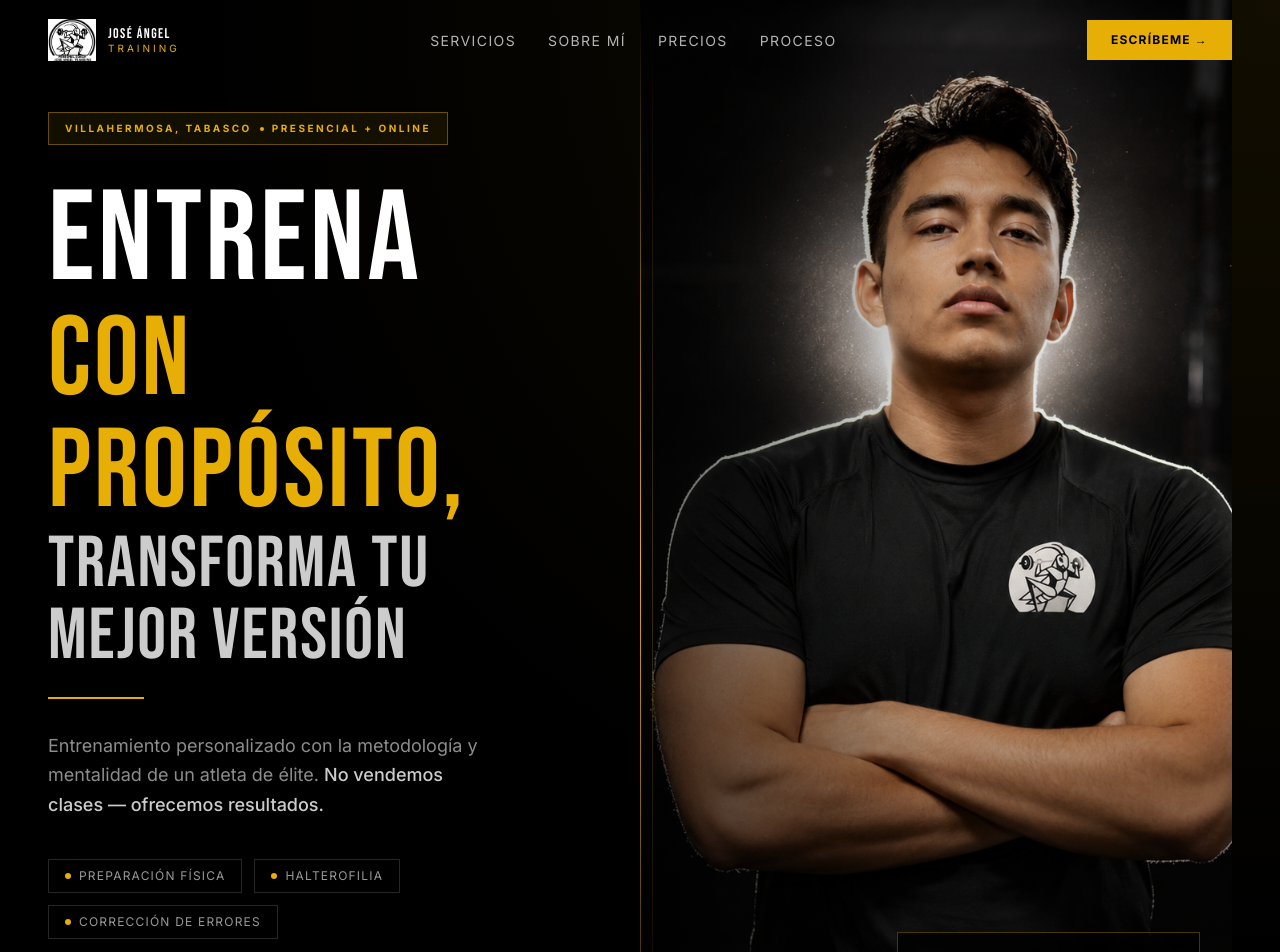
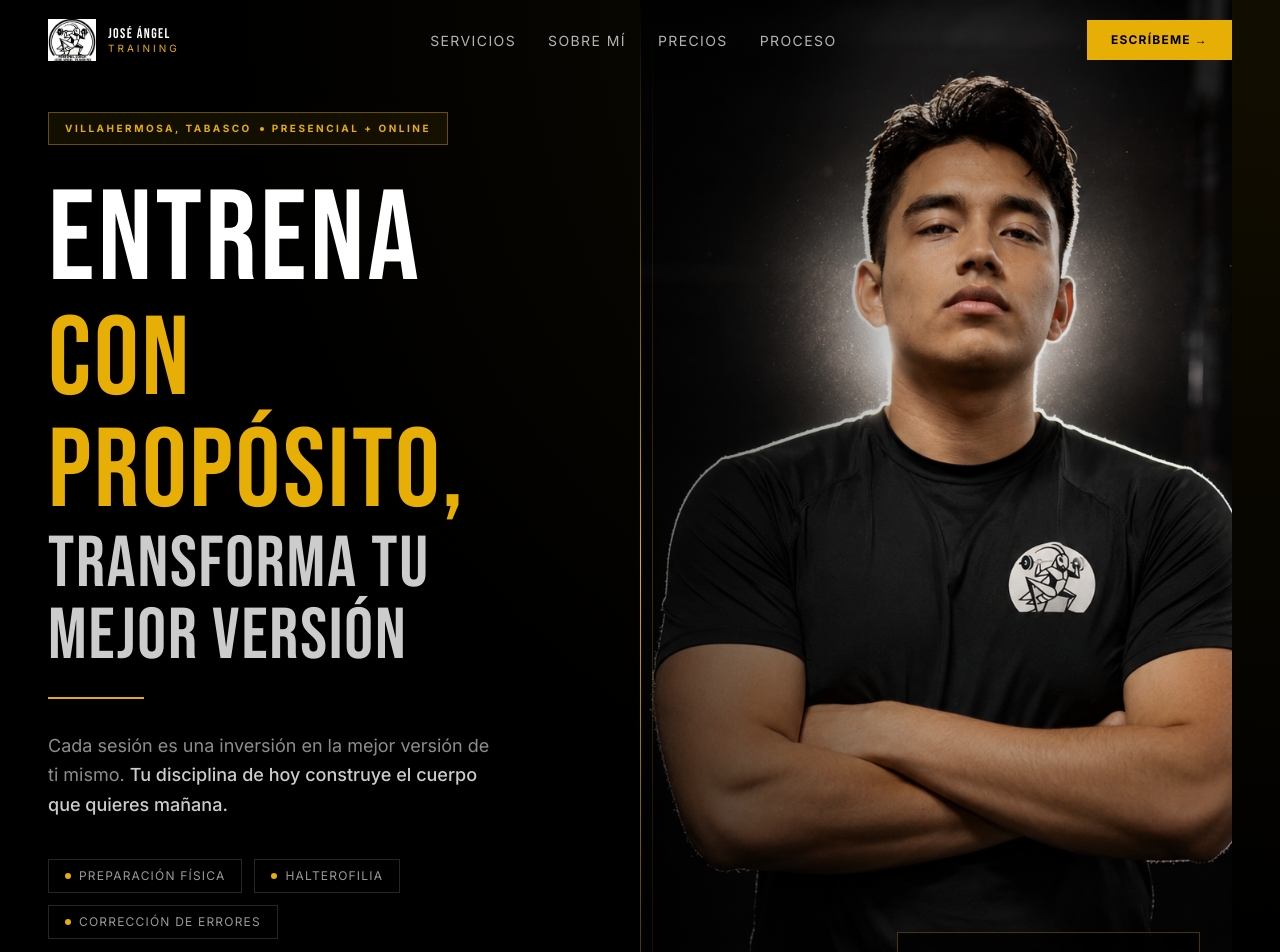
Before and after one commit to DorisMaltes/jose-angel-training, a Next.js app: page / in a window 1280 px wide. Shown: the top 952 px of the page. Built offline with nearby package versions, Linux system fonts and the light colour scheme.

Commit message:
auto: update Hero.tsx

```diff
--- a/components/Hero.tsx
+++ b/components/Hero.tsx
@@ -41,8 +41,8 @@ export default function Hero() {
 
           {/* Description */}
           <p className="text-white/55 text-base lg:text-lg max-w-md leading-relaxed mb-10 animate-fade-in-up delay-300">
-            Entrenamiento personalizado con la metodología y mentalidad de un atleta de élite.{' '}
-            <span className="text-white/80 font-medium">No vendemos clases — ofrecemos resultados.</span>
+            Cada sesión es una inversión en la mejor versión de ti mismo.{' '}
+            <span className="text-white/80 font-medium">Tu disciplina de hoy construye el cuerpo que quieres mañana.</span>
           </p>
 
           {/* Service tags */}
```
